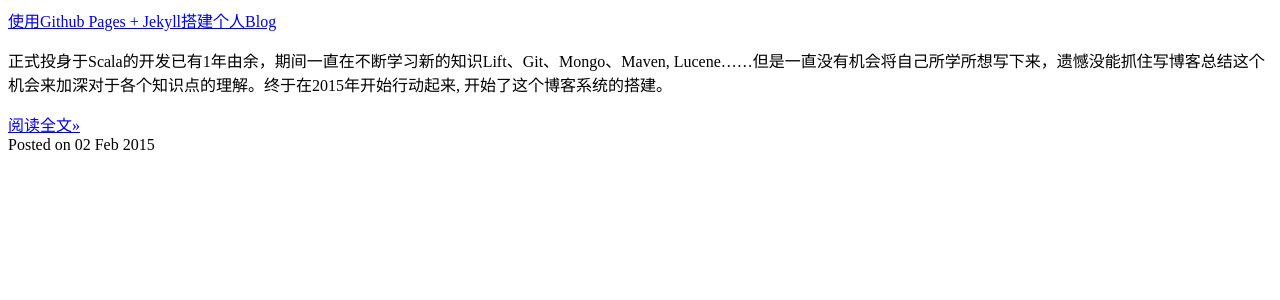
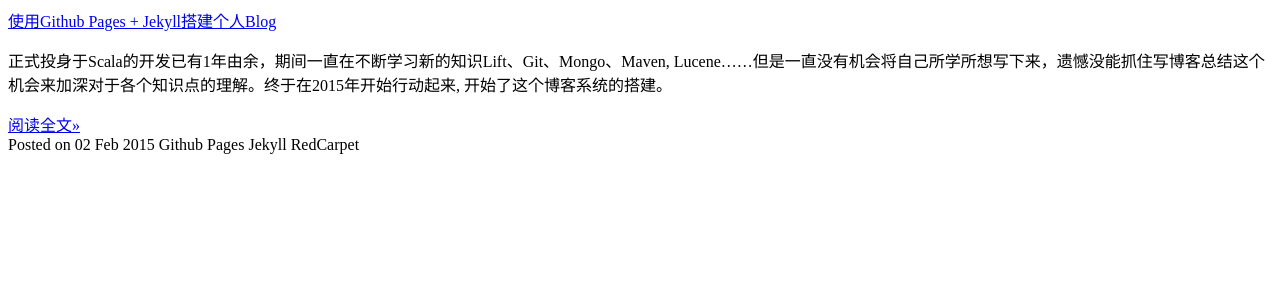
Before and after one commit to jacoffee/jacoffee.github.io, a Jekyll site: the page built from index.html, in a window 1280 px wide. Shown: the top 300 px of the page. Built offline with Jekyll 4.4.1, drawn with Linux system fonts in a browser that asks for light colours; Markdown is read by kramdown in place of the engine named in the settings.

Commit message:
try to locate md bug

```diff
--- a/_config.yml
+++ b/_config.yml
@@ -10,7 +10,7 @@ url: "http://allenchou.com"
 
 
 # Build settings
-markdown: redcarpet-pygments
+markdown: redcarpet
 lineanchors: true
 # extensions: ["no_intra_emphasis", "fenced_code_blocks", "autolink", "tables", "with_toc_data"]
 
--- a/_posts/2015-02-02-Set-My-Own-Blog-With-GitHub-Pages.md
+++ b/_posts/2015-02-02-Set-My-Own-Blog-With-GitHub-Pages.md
@@ -2,6 +2,7 @@
 category: posts
 date: 2015-02-02 17:15:16 UTC
 title: 使用Github Pages + Jekyll搭建个人Blog
+tags: [Github Pages, Jekyll, RedCarpet]
 ---
 
   正式投身于Scala的开发已有1年由余，期间一直在不断学习新的知识Lift、Git、Mongo、Maven, Lucene......但是一直没有机会将自己所学所想写下来，遗憾没能抓住写博客总结这个机会来加深对于各个知识点的理解。终于在2015年开始行动起来, 开始了这个博客系统的搭建。
--- a/index.html
+++ b/index.html
@@ -13,6 +13,9 @@ layout: default
 		<div class="post-meta">
 			<span class="post-date">Posted on {{ post.date | date_to_string }}</span>
 			<div class="post-tag" style="display: inline-block">
+				{% for tag in post.tags %}
+					<span>{{ tag }}</span>
+				{% endfor %}
 			</div>
 		</div>
 	{% endfor %}
```
Also changed, not shown: 1 other file.
